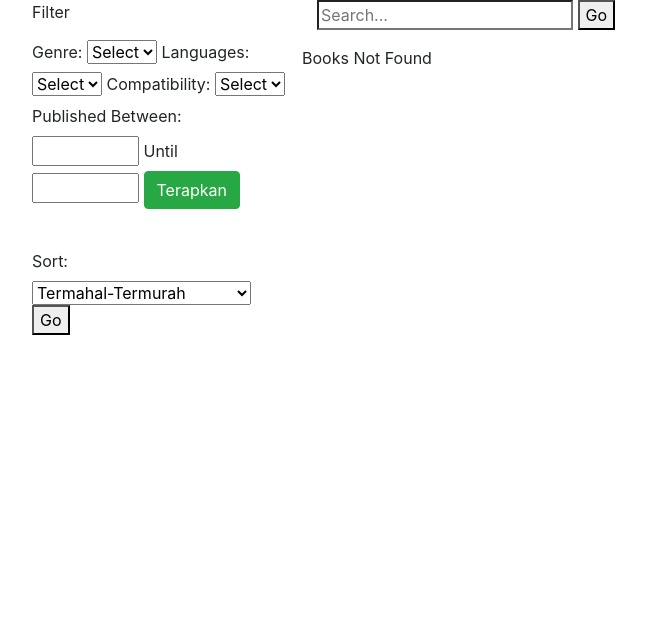
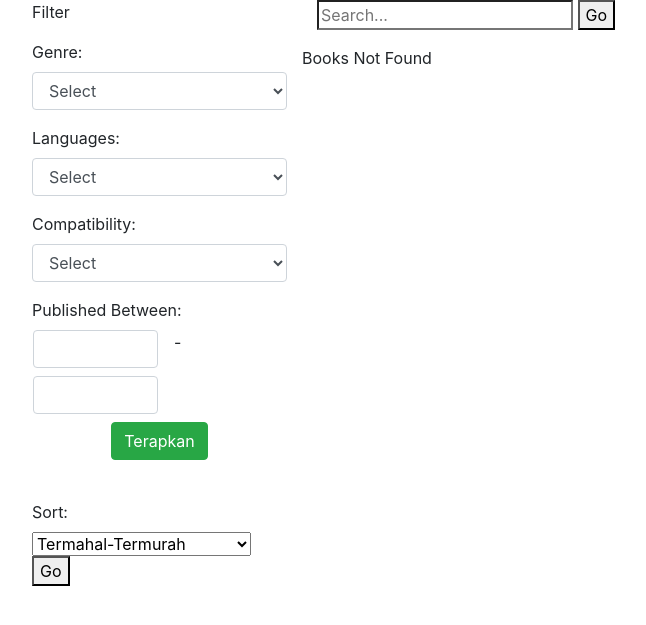
Before and after one commit to TI19nazhiifyahya/web-scrape, a Flask app: page /home/ in a window 1280 px wide. Shown: the part 56-681 px from the top of the page, without its empty margins (53-699 px from the left). Run offline with Flask 2, Linux system fonts and the light colour scheme; data that the repository does not hold is empty; some libraries are stand-ins or nearby versions.

Commit message:
sidebar filter update

```diff
--- a/toko-buku/templates/home.html
+++ b/toko-buku/templates/home.html
@@ -4,35 +4,50 @@
 
 {% block sidebar %}
 <p>Filter</p>
+<div class="form-group">
     <form action="{{ url_for('filter') }}" method="POST">
+        <div class="form-group">
             <label for="genre-f">Genre: </label>
-    <select name="genre" id="genre-f">
+            <select class="form-control" name="genre" id="genre-f">
                 {% for genre in genre_list %}
                     <option value="{{ genre }}">{{ genre }}</option>
                 {% endfor %}
             </select>
-
+        </div>
+        <div class="form-group">
             <label for="lang-f">Languages: </label>
-    <select name="lang" id="lang-f">
+            <select class="form-control" name="lang" id="lang-f">
                 {% for lang in lang_list %}
                     <option value="{{ lang }}">{{ lang }}</option>
                 {% endfor %}
             </select>
-
+        </div>
+        <div class="form-group">
             <label for="comp-f">Compatibility: </label>
-    <select name="comp" id="comp-f">
+            <select class="form-control" name="comp" id="comp-f">
                 {% for comp in comp_list %}
                     <option value="{{ comp }}">{{ comp }}</option>
                 {% endfor %}
             </select>
+        </div>
+        <div class="row">
+            <div class="col-md-12">
+                <label for="pub-year-begin-f">Published Between: </label>
+            </div>
+            <div class="form-group mx-sm-3 mb-2">
+                <input class="form-control" type="number" min="1900" max="2099" step="1" name="pub-year-begin" id="pub-year-begin-f" />
+            </div>
+            -
+            <div class="form-group mx-sm-3 mb-2">
+                <input class="form-control" type="number" min="1900" max="2099" step="1" name="pub-year-end" id="pub-year-end-f" />
+            </div>
+        </div>
+        <div class="form-group" style="text-align:center;">
+            <button type="submit" class="btn btn-success">Terapkan</button>
+        </div>
+    </form>
+</div>
 
-    <label for="pub-year-begin-f">Published Between: </label>
-    <input type="number" min="1900" max="2099" step="1" name="pub-year-begin" id="pub-year-begin-f" />
-    <label for="pub-year-end-f"> Until </label>
-    <input type="number" min="1900" max="2099" step="1" name="pub-year-end" id="pub-year-end-f" />
-
-    <button type="submit" class="btn btn-success">Terapkan</button>
-</form>
 <br>
 <form action="{{ url_for('sort') }}" method="POST">
     <label for="sort">Sort: </label>
```
Lines whose indentation alone changed are shown as unchanged.
